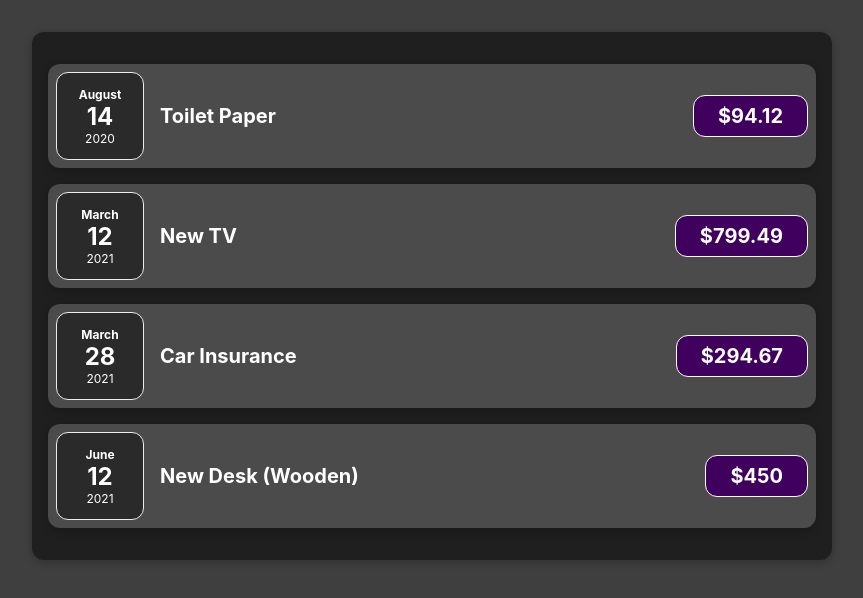
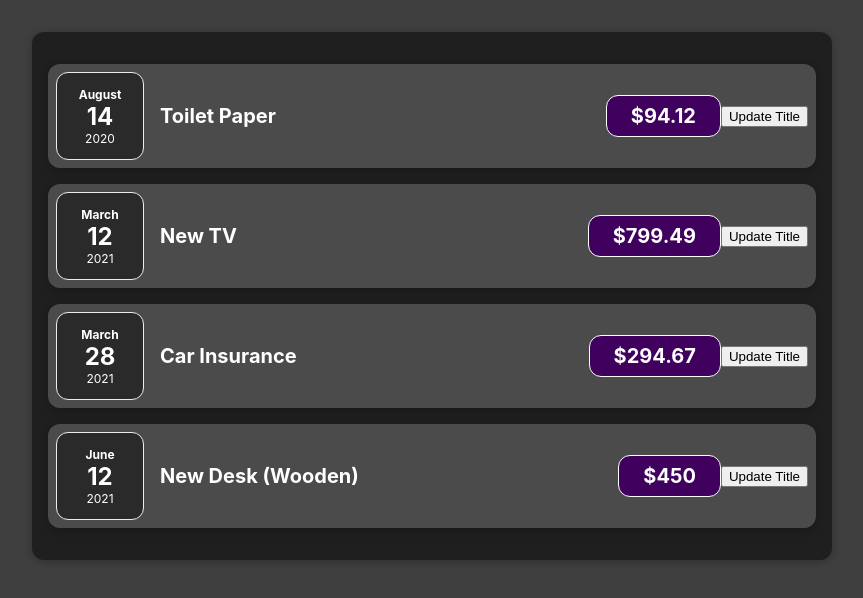
Before and after one commit to droozd15/tracker, a React (Create React App) app: page / in a window 1280 px wide. Shown: the top 598 px of the page, without its empty margins (208-1071 px from the left). Built offline with nearby package versions, Linux system fonts and the light colour scheme.

Commit message:
Add simple state

```diff
--- a/src/components/Expenses/ExpenseItem/ExpenseItem.tsx
+++ b/src/components/Expenses/ExpenseItem/ExpenseItem.tsx
@@ -2,16 +2,26 @@ import './ExpenseItem.css';
 import Expense from "../../../types/expense";
 import ExpenseDate from "../ExpenseDate";
 import Card from "../../UI/Card";
+import {useState} from "react";
 
-const ExpenseItem = (props: Expense) => (
+const ExpenseItem = (props: Expense) => {
+
+  const [title, setTitle] = useState<string>(props.title);
+  const clickHandler = () => {
+    setTitle('Updated');
+  }
+
+  return (
     <Card className="expense-item">
       <ExpenseDate date={props.date}/>
       <div className="expense-item__description">
-      <h2>{props.title}</h2>
+        <h2>{title}</h2>
         <div className="expense-item__price">${props.amount}</div>
       </div>
+      <button onClick={clickHandler}>Update Title</button>
     </Card>
   );
+}
 
 
 export default ExpenseItem;
```
Lines whose indentation alone changed are shown as unchanged.
